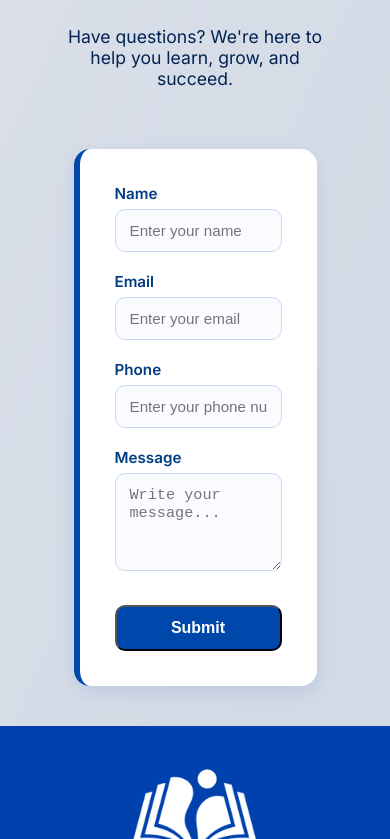
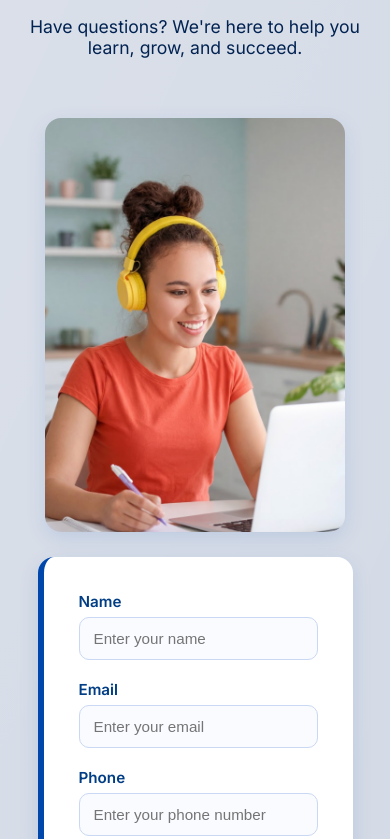
Before and after one commit to daya8ay/YANKA-AI-Edu-Assistant, a Next.js app in the folder yanka/Webapp/frontend/: page / in a window 390 px wide. Shown: the part 7845-8684 px from the top of the page. Built offline with nearby package versions, Linux system fonts and the light colour scheme; what @aws-amplify/ui-react, aws-amplify would draw is missing.

Commit message:
added image in contact us section

```diff
--- a/yanka/Webapp/frontend/src/app/page.module.css
+++ b/yanka/Webapp/frontend/src/app/page.module.css
@@ -850,13 +850,39 @@
 .contactCenter {
   margin-top: 40px;
   display: flex;
-  justify-content: center;  /* Center the form */
+  justify-content: center;
   align-items: center;
   width: 100%;
 }
 
-/* Form Only */
+/* Wrapper for image + form */
+.contactWrapper {
+  display: flex;
+  align-items: center;
+  justify-content: center;
+  gap: 40px;
+  width: 100%;
+  max-width: 1000px;
+}
+
+/* Left image */
+.contactImage {
+  flex: 1;
+  display: flex;
+  justify-content: center;
+}
+
+.contactImage img {
+  width: 100%;
+  max-width: 400px;
+  border-radius: 16px;
+  object-fit: cover;
+  box-shadow: 0 6px 20px rgba(0, 71, 172, 0.12);
+}
+
+/* Form */
 .contactForm {
+  flex: 1;
   max-width: 450px;
   width: 100%;
   background: white;
@@ -906,6 +932,8 @@
   padding: 12px;
   font-size: 1rem;
   border-radius: 10px;
+  border: none;
+  cursor: pointer;
 }
 
 .contactForm button:hover {
@@ -914,6 +942,19 @@
 
 /* Mobile */
 @media (max-width: 768px) {
+  .contactSection {
+    padding: 30px 20px;
+  }
+
+  .contactWrapper {
+    flex-direction: column;
+    gap: 25px;
+  }
+
+  .contactImage img {
+    max-width: 300px;
+  }
+
   .contactForm {
     width: 90%;
   }
--- a/yanka/Webapp/frontend/src/app/page.tsx
+++ b/yanka/Webapp/frontend/src/app/page.tsx
@@ -456,6 +456,13 @@ export default function Home() {
   </p>
 
   <div className={styles.contactCenter}>
+    <div className={styles.contactWrapper}>
+      {/* Left Image */}
+      <div className={styles.contactImage}>
+        <img src="/pics/contactus.jpeg" alt="Contact Us" />
+      </div>
+
+      {/* Contact Form */}
       <form className={styles.contactForm}>
         <div className={styles.formGroup}>
           <label>Name</label>
@@ -482,6 +489,7 @@ export default function Home() {
         </button>
       </form>
     </div>
+  </div>
 </section>
 
       {/* Footer */}
```
Also changed, not shown: yanka/Webapp/frontend/public/pics/contactus.jpeg (added). Lines whose indentation alone changed are shown as unchanged.
